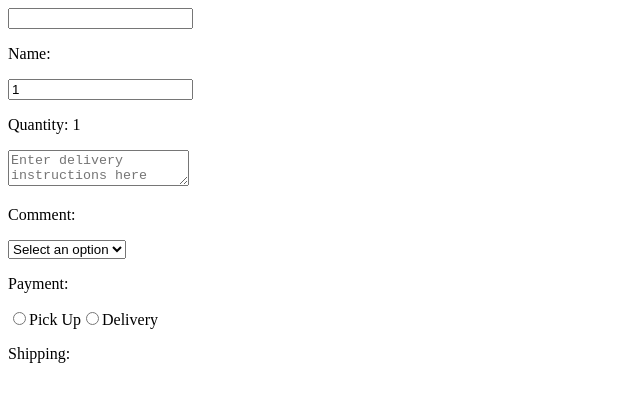
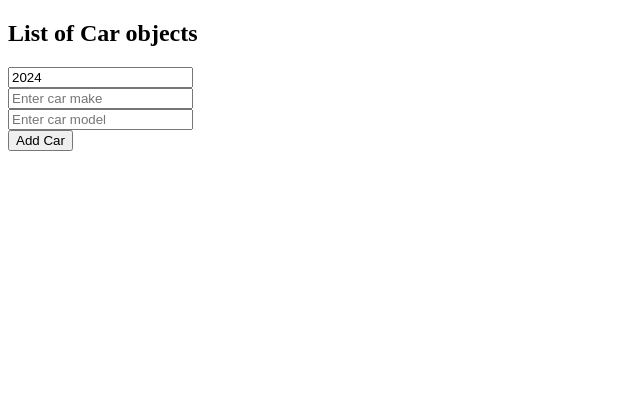
Before and after one commit to Romsh1/React, a React (Vite) app in the folder my-react-app/: page / in a window 1280 px wide. Shown: the top 402 px of the page, without its empty margins (0-640 px from the left). Built offline with nearby package versions, Linux system fonts and the light colour scheme.

Commit message:
Day 16 of Learning JS and React: Learned about Updater function, Update Objects in State, Update Arrays in State and Update Arrays of Obects in State

```diff
--- a/my-react-app/src/App.jsx
+++ b/my-react-app/src/App.jsx
@@ -1,6 +1,8 @@
 // import Header from './Header.jsx'
 // import Footer from './Footer.jsx'
 // import Food from './Food.jsx'
+
+import MyComponent from "./MyComponent";
 
 // function App() {
 //   return(
@@ -122,11 +124,25 @@
 
 // Counter
 //         App
-import MyComponent from './MyComponent.jsx'
-import Counter from './MyComponent.jsx'
+// import MyComponent from './MyComponent.jsx'
+// import Counter from './MyComponent.jsx'
 
-function App(){
-  return<MyComponent />
+// function App(){
+//   return<MyComponent />
+// }
+
+
+// Day 17
+// Color Picker App
+// import ColorPicker from "./ColorPicker.jsx"
+
+// function App(){
+//   return(<ColorPicker />)
+// }
+
+
+
+function App (){
+  return(<MyComponent />);
 }
-
 export default App
--- /dev/null
+++ b/my-react-app/src/ColorPicker.jsx
@@ -0,0 +1,20 @@
+// import React, {useState} from "react";
+
+// function ColorPicker() {
+
+//     const [color, setColor] = useState("#fffff");
+
+//     function handleColorChange(event){
+//         setColor(event.target.value);
+//     }
+
+//     return(<div className="color-picker-container">
+//                 <h1>Color Picker</h1>
+//                 <div className="color-display" style={{backgroundColor: color}}>
+//                     <p>Selected Color: {color}</p>
+//                 </div>
+//                 <label>Select a Color: </label>
+//                 <input type="color" value={color} onChange={handleColorChange}/>
+//             </div>);
+// }
+// export default ColorPicker
--- a/my-react-app/src/MyComponent.jsx
+++ b/my-react-app/src/MyComponent.jsx
@@ -31,67 +31,214 @@
 
 
 //onChange eventhandler
+// import React, {useState} from "react";
+// function MyComponent(){
+//     const [name, setName] = useState("");
+//     const [quantity, setQuantity] = useState(1);
+//     const [comment, setComment] = useState("");
+//     const [payment, setPayment] = useState("");
+//     const [shipping, setShipping] = useState("");
+
+//     //Handler function
+//     function handleNameChange(event){
+//         setName(event.target.value);
+//     }
+
+//     function handleQuantityChange(event){
+//         setQuantity(event.target.value);
+//     }
+
+//     function handleCommentChange(event){
+//         setComment(event.target.value);
+//     }
+
+//     function handlePaymentChange(event){
+//         setPayment(event.target.value);
+//     }
+
+//     function handleShippingChange(event){
+//         setShipping(event.target.value);
+//     }
+
+//     return(<div>
+//                 <input value={name} onChange={handleNameChange}/>
+//                 <p>Name: {name}</p>
+
+//                 <input value={quantity} onChange={handleQuantityChange} type="number"/>
+//                 <p>Quantity: {quantity}</p>
+
+//                 <textarea value={comment} onChange={handleCommentChange}
+//                 placeholder="Enter delivery instructions here"/>
+//                 <p>Comment: {comment}</p>
+
+//                 <select value={payment} onChange={handlePaymentChange}>
+//                     <option value="">Select an option</option>
+//                     <option value="visa">Visa</option>
+//                     <option value="Mastercard">Mastercard</option>
+//                     <option value="Giftcard">Giftcard</option>
+//                 </select>
+//                 <p>Payment: {payment}</p>
+
+//                 <label>
+//                     <input type="radio" value="Pick-up" checked={shipping === "pick-up"}
+//                     onChange={handleShippingChange}/>
+//                     Pick Up
+//                 </label>
+
+//                 <label>
+//                     <input type="radio" value="Delivery" checked={shipping === "delivery"}
+//                     onChange={handleShippingChange}/>
+//                     Delivery
+//                 </label>
+
+//                 <p>Shipping: {shipping}</p>
+//             </div>);
+// }
+
+
+//Updater function
+// import React, {useState} from "react";
+// function MyComponent(){
+//     const[count, setCount] = useState(0);
+
+//     function increment(){
+//         //Taking pending state to calculate next step
+//         setCount(c => c + 1);
+//         setCount(c => c + 1);
+//         setCount(c => c + 1);
+//         setCount(c => c + 1);
+//     }
+
+//     function decrement(){
+//         setCount(c => c - 1);
+//         setCount(c => c - 1);
+//         setCount(c => c - 1);
+//         setCount(c => c - 1);
+//     }
+
+//     function reset(){
+//         setCount(0);
+//     }
+
+//     return(<div className="counter-container">
+//                 <p className="count-display">{count}</p>
+//                 <button className="counter-button" onClick={decrement}>Decrement</button>
+//                 <button className="counter-button" onClick={reset}>Reset</button>
+//                 <button className="counter-button" onClick={increment}>Increment</button>
+//             </div>);
+// }
+
+
+
+//Update objects in state
+// import React, {useState} from "react";
+// function MyComponent(){
+//     const [car, setCar] = useState({year: 2024,
+//                                      make: "Ford",
+//                                      model: "Mustang"});
+
+//     function handleYearChange(event){
+//         setCar(c => ({...c, year: event.target.value}));
+//     }
+
+//     function handleMakeChange(event){
+//         setCar(c => ({...c, make: event.target.value}));
+//     }
+
+//     function handleModelChange(event){
+//         setCar(c => ({...c, model: event.target.value}));
+//     }
+
+
+//     return(<div>
+//                 <p>Your favorite car is: {car.year} {car.make} {car.model}</p>
+//                 <input type="number" value={car.year} onChange={handleYearChange}/><br/>
+//                 <input type="text" value={car.make} onChange={handleMakeChange}/><br/>
+//                 <input type="text" value={car.model} onChange={handleModelChange}/><br/>
+
+//             </div>);
+// }
+
+
+
+// import React, {useState} from "react";
+// function MyComponent(){
+//     const [foods, setFoods] = useState(["Apple", "Banana", "Mango"]);
+
+//     function handleAddFood(){
+//         const newFood = document.getElementById("foodInput").value;
+//         document.getElementById("foodInput").value = "";
+
+//         setFoods(f => [...foods, newFood]);
+//     }
+
+//     function handleRemoveFood(index){
+//         setFoods(foods.filter((_, i) => i !== index));
+//     }
+
+//     return(<div>
+//             <h2>List of Food</h2>
+//             <ul>
+//                 {foods.map((food, index) =>
+//                 <li key={index} onClick={() => handleRemoveFood(index)}>
+//                     {food}
+//                 </li>)}
+//             </ul>
+//             <input type="text" id="foodInput" placeholder="Enter food name"/>
+//             <button id="btn" onClick={handleAddFood}>Add Food</button>
+//     </div>);
+// }
+
 import React, {useState} from "react";
 function MyComponent(){
-    const [name, setName] = useState("");
-    const [quantity, setQuantity] = useState(1);
-    const [comment, setComment] = useState("");
-    const [payment, setPayment] = useState("");
-    const [shipping, setShipping] = useState("");
+    const [cars, setCars] = useState([]);
+    const [carYear, setCarYear] = useState(new Date().getFullYear());
+    const [carMake, setCarMake] = useState("");
+    const [carModel, setCarModel] = useState("");
 
-    //Handler function
-    function handleNameChange(event){
-        setName(event.target.value);
+    function handleAddCar(){
+        const newCar = {year: carYear,
+                        make: carMake,
+                        model: carModel};
+
+        setCars(c => [...c, newCar]);
+
+        setCarYear(new Date().getFullYear());
+        setCarMake("");
+        setCarModel("");
     }
 
-    function handleQuantityChange(event){
-        setQuantity(event.target.value);
+    function handleRemoveCar(index){
+        setCars(c => c.filter((_, i) => i !== index));
     }
 
-    function handleCommentChange(event){
-        setComment(event.target.value);
+    function handleYearChange(event){
+        setCarYear(event.target.value);
     }
 
-    function handlePaymentChange(event){
-        setPayment(event.target.value);
+    function handleMakeChange(event){
+        setCarMake(event.target.value);
     }
 
-    function handleShippingChange(event){
-        setShipping(event.target.value);
+    function handleModelChange(event){
+        setCarModel(event.target.value);
     }
 
-    return(<div>
-                <input value={name} onChange={handleNameChange}/>
-                <p>Name: {name}</p>
 
-                <input value={quantity} onChange={handleQuantityChange} type="number"/>
-                <p>Quantity: {quantity}</p>
-
-                <textarea value={comment} onChange={handleCommentChange}
-                placeholder="Enter delivery instructions here"/>
-                <p>Comment: {comment}</p>
-
-                <select value={payment} onChange={handlePaymentChange}>
-                    <option value="">Select an option</option>
-                    <option value="visa">Visa</option>
-                    <option value="Mastercard">Mastercard</option>
-                    <option value="Giftcard">Giftcard</option>
-                </select>
-                <p>Payment: {payment}</p>
-
-                <label>
-                    <input type="radio" value="Pick-up" checked={shipping === "pick-up"}
-                    onChange={handleShippingChange}/>
-                    Pick Up
-                </label>
-
-                <label>
-                    <input type="radio" value="Delivery" checked={shipping === "delivery"}
-                    onChange={handleShippingChange}/>
-                    Delivery
-                </label>
-
-                <p>Shipping: {shipping}</p>
+    return (<div>
+                <h2>List of Car objects</h2>
+                <ul>
+                    {cars.map((car, index) =>
+                        <li key={cars.index} onClick={() => handleRemoveCar(index)}> {car.year} {car.make} {car.model}
+                        </li>)}
+                </ul>
+                <input type="number" value={carYear} onChange={handleYearChange}/><br/>
+                <input type="text" value={carMake} onChange={handleMakeChange}
+                    placeholder="Enter car make"/><br/>
+                <input type="text" value={carModel} onChange={handleModelChange}
+                    placeholder="Enter car model"/><br/>
+                <button onClick={handleAddCar}>Add Car</button>
             </div>);
 }
-export default MyComponent
+
+export default MyComponent;
```
Also changed, not shown: my-react-app/src/index.css (+50 -0 lines).
